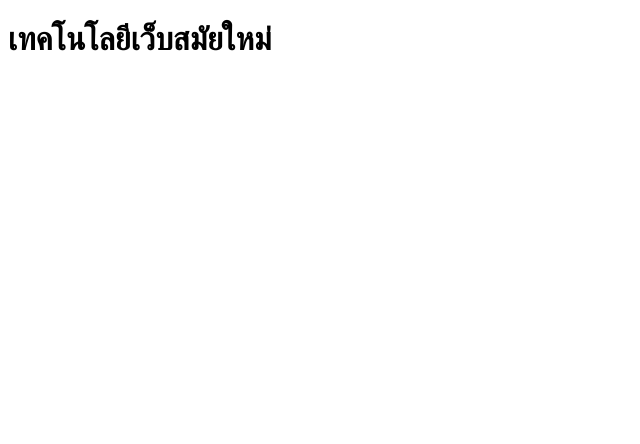
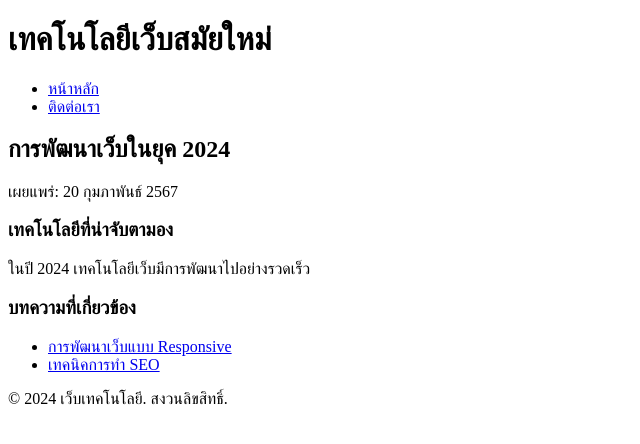
Before and after one commit to 66160011/web-semantic-lab, a plain HTML site: page index.html in a window 1280 px wide. Shown: the whole page, without its empty margins (0-640 px from the left). Drawn offline with Linux system fonts and the light colour scheme.

Commit message:
เพิ่ม aside และ footer ในหน้า

```diff
--- a/index.html
+++ b/index.html
@@ -3,9 +3,40 @@
 <head>
  <meta charset="UTF-8">
  <meta name="viewport" content="width=device-width, initial-scale=1.0">
- <title>เทคโนโลยีเว็บสมัยใหม่</title>
+ <title>เทคโนโลยีเว็บสมัยใหม่ - หน้าหลัก</title>
+ <meta name="description" content="บทความเกี่ยวกับเทคโนโลยีเว็บสมัยใหม่">
 </head>
 <body>
+ <header role="banner">
  <h1>เทคโนโลยีเว็บสมัยใหม่</h1>
+ <nav role="navigation">
+ <ul>
+ <li><a href="index.html">หน้าหลัก</a></li>
+ <li><a href="contact.html">ติดต่อเรา</a></li>
+ </ul>
+ </nav>
+ </header>
+ <main role="main">
+    <article>
+    <header>
+    <h2>การพัฒนาเว็บในยุค 2024</h2>
+    <p>เผยแพร่: <time datetime="2024-02-20">20 กุมภาพันธ์ 2567</time></p>
+    </header>
+    <section>
+    <h3>เทคโนโลยีที่น่าจับตามอง</h3>
+    <p>ในปี 2024 เทคโนโลยีเว็บมีการพัฒนาไปอย่างรวดเร็ว</p>
+    </section>
+    </article>
+    </main>
+    <aside role="complementary">
+        <h3>บทความที่เกี่ยวข้อง</h3>
+        <ul>
+        <li><a href="#">การพัฒนาเว็บแบบ Responsive</a></li>
+        <li><a href="#">เทคนิคการทํา SEO</a></li>
+        </ul>
+        </aside>
+        <footer role="contentinfo">
+        <p>&copy; 2024 เว็บเทคโนโลยี. สงวนลิขสิทธิ์.</p>
+        </footer>
 </body>
 </html>
```
